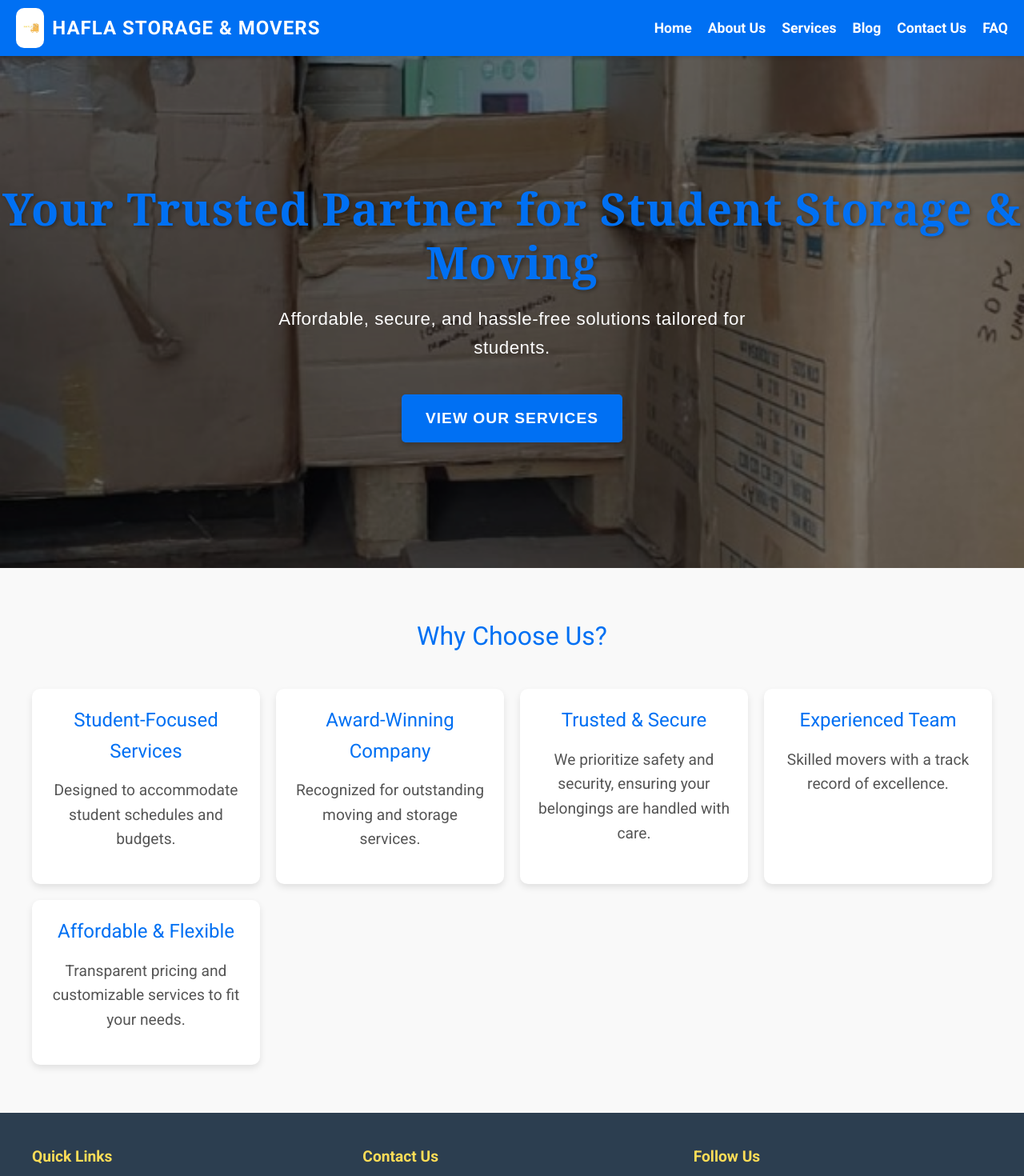
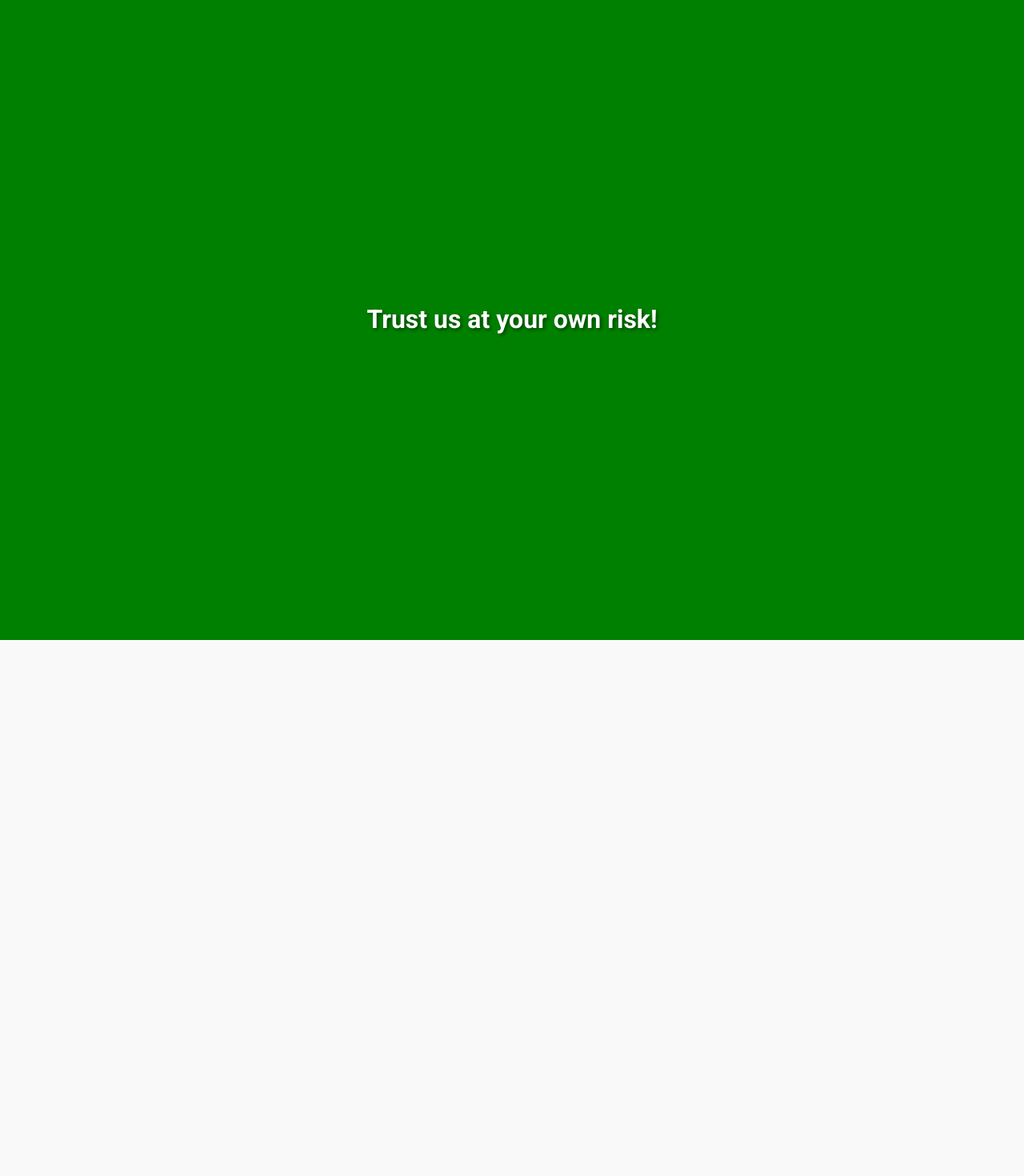
Before and after one commit to JohnMnyika/hafla-storage-and-movers, a Next.js app: page / in a window 1280 px wide. Shown: the top 1470 px of the page at 80% size. After the commit the page ends 800 px from the top, so only its background shows below. Built offline with nearby package versions, Linux system fonts and the light colour scheme.

Commit message:
Site back offline

```diff
--- a/src/pages/index.tsx
+++ b/src/pages/index.tsx
@@ -1,75 +1,41 @@
 import Head from 'next/head';
-import Header from '../components/Header';
-import Footer from '../components/Footer';
-import Link from 'next/link';
-import styles from '../styles/Home.module.css';
+import { useState, useEffect } from 'react';
 
 export default function Home() {
+    const [backgroundColor, setBackgroundColor] = useState('blue');
+
+    useEffect(() => {
+        const colors = ['red', 'green', 'blue', 'yellow', 'purple', 'orange'];
+        let currentIndex = 0;
+
+        const interval = setInterval(() => {
+            currentIndex = (currentIndex + 1) % colors.length;
+            setBackgroundColor(colors[currentIndex]);
+        }, 1000); // Change color every 1000ms (1 second)
+
+        return () => clearInterval(interval);
+    }, []);
+
     return (
-        <div>
+        <div style={{
+            backgroundColor,
+            width: '100vw',
+            height: '100vh',
+            display: 'flex',
+            justifyContent: 'center',
+            alignItems: 'center',
+            transition: 'background-color 0.5s ease',
+            color: 'white',
+            fontSize: '2rem',
+            fontWeight: 'bold',
+            textAlign: 'center',
+            textShadow: '2px 2px 4px rgba(0, 0, 0, 0.5)'
+        }}>
             <Head>
-                <title>Hafla Storage & Movers - Student Storage & Moving Services</title>
-                <meta name="description" content="Affordable, secure, and hassle-free student storage and moving services. Trusted by students for reliable solutions tailored to their needs." />
-                <meta name="keywords" content="student storage, moving services, affordable storage, secure storage, student movers" />
-                <meta name="author" content="Hafla Storage & Movers" />
-                <meta property="og:title" content="Hafla Storage & Movers - Student Storage & Moving Services" />
-                <meta property="og:description" content="Affordable, secure, and hassle-free student storage and moving services. Trusted by students for reliable solutions tailored to their needs." />
-                <meta property="og:image" content="http://hafla-storage-and-movers.co.ke/_next/image?url=%2Flogo.jpeg&w=64&q=75" />
-                <meta property="og:url" content="http://hafla-storage-and-movers.co.ke/" />
-                <link rel="canonical" href="http://hafla-storage-and-movers.co.ke/" />
-                <script type="application/ld+json">
-                    {JSON.stringify({
-                        "@context": "https://schema.org",
-                        "@type": "Company",
-                        "name": "Hafla Storage & Movers",
-                        "url": "http://hafla-storage-and-movers.co.ke/",
-                        "logo": "http://hafla-storage-and-movers.co.ke/_next/image?url=%2Flogo.jpeg&w=64&q=75",
-                        "description": "Affordable, secure, and hassle-free student storage and moving services.",
-                        "contactPoint": {
-                            "@type": "ContactPoint",
-                            "telephone": "+123-456-7890",
-                            "contactType": "customer service"
-                        }
-                    })}
-                </script>
+                <title>Website on hold until further notice, please come back later!</title>
+                <meta name="description" content="This page changes colors every second." />
             </Head>
-            <Header />
-            <div className={styles.hero}>
-                <div className={styles.heroContent}>
-                    <h1>Your Trusted Partner for Student Storage & Moving</h1>
-                    <p style={{ color: '#fff' }}>Affordable, secure, and hassle-free solutions tailored for students.</p>
-                    <Link href="/services" className={styles.ctaButton}>View Our Services</Link>
-                </div>
-            </div>
-
-            {/* Why Choose Us Section */}
-            <section className={styles.whyChooseUs}>
-                <h2>Why Choose Us?</h2>
-                <div className={styles.reasonsGrid}>
-                    <div className={styles.reasonCard}>
-                        <h3>Student-Focused Services</h3>
-                        <p>Designed to accommodate student schedules and budgets.</p>
-                    </div>
-                    <div className={styles.reasonCard}>
-                        <h3>Award-Winning Company</h3>
-                        <p>Recognized for outstanding moving and storage services.</p>
-                    </div>
-                    <div className={styles.reasonCard}>
-                        <h3>Trusted & Secure</h3>
-                        <p>We prioritize safety and security, ensuring your belongings are handled with care.</p>
-                    </div>
-                    <div className={styles.reasonCard}>
-                        <h3>Experienced Team</h3>
-                        <p>Skilled movers with a track record of excellence.</p>
-                    </div>
-                    <div className={styles.reasonCard}>
-                        <h3>Affordable & Flexible</h3>
-                        <p>Transparent pricing and customizable services to fit your needs.</p>
-                    </div>
-                </div>
-            </section>
-
-            <Footer />
+            Trust us at your own risk!
         </div>
     );
 }
```
